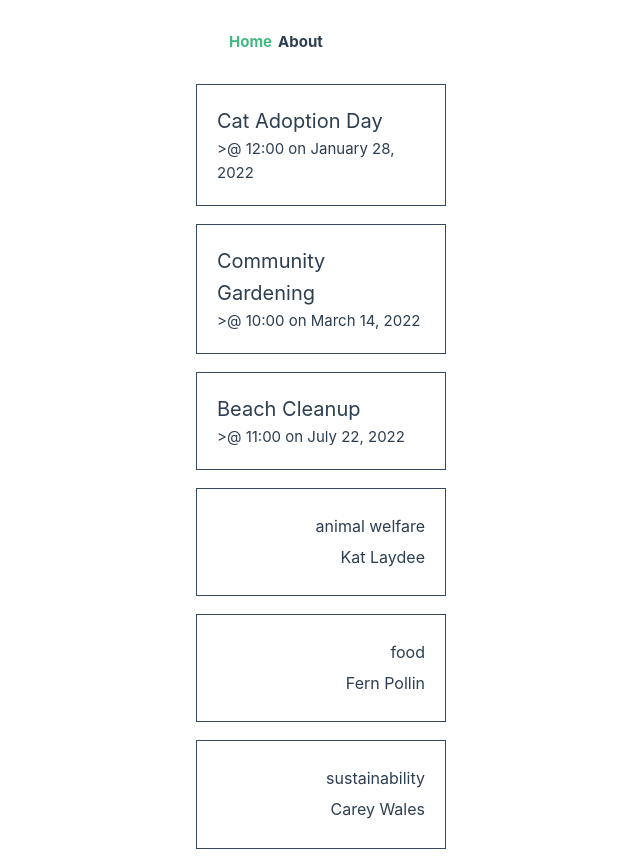
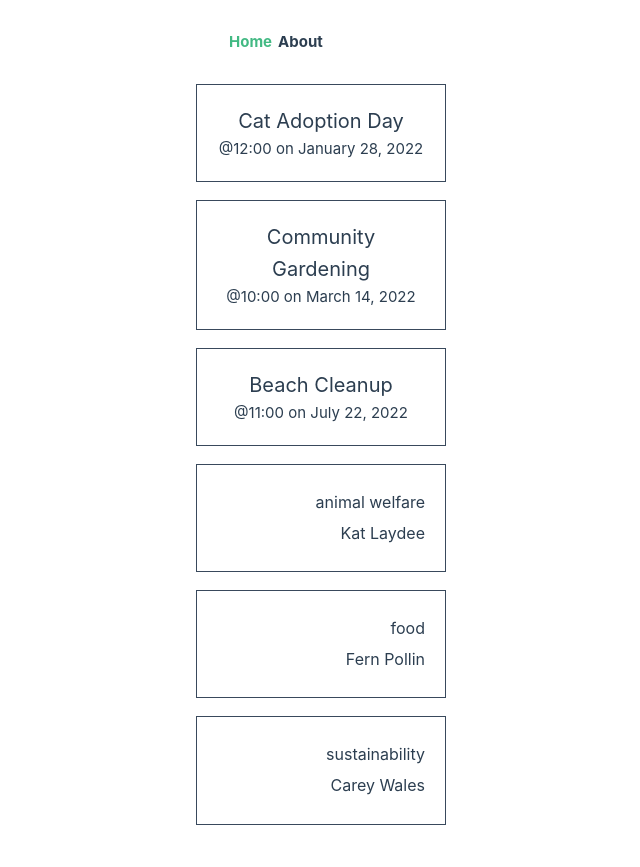
Before and after one commit to MixKP/331-introto-vue, a Vue app: page / in a window 1280 px wide. Shown: the whole page, without its empty margins (194-834 px from the left). After the commit the page ends 843 px from the top, so only its background shows below. Built offline with nearby package versions, Linux system fonts and the light colour scheme; the HTML template or start-up script is replaced by a standard one.

Commit message:
complete 8.7

```diff
--- a/src/components/EventCard.vue
+++ b/src/components/EventCard.vue
@@ -25,7 +25,7 @@ defineProps <{
   <div class="event-class">
     <div class="event-card">
       <h2>{{ event.title }}</h2>
-      <span>>@ {{ event.time }} on {{ event.date }}</span>
+      <span>@{{ event.time }} on {{ event.date }}</span>
     </div>
   </div>
 </template>
@@ -41,4 +41,7 @@ defineProps <{
   transform: scale(1.01);
   box-shadow: 0 3px 12px rgba(0, 0, 0, 0.2);
 }
+.event-card {
+  text-align: center;
+}
 </style>
```
